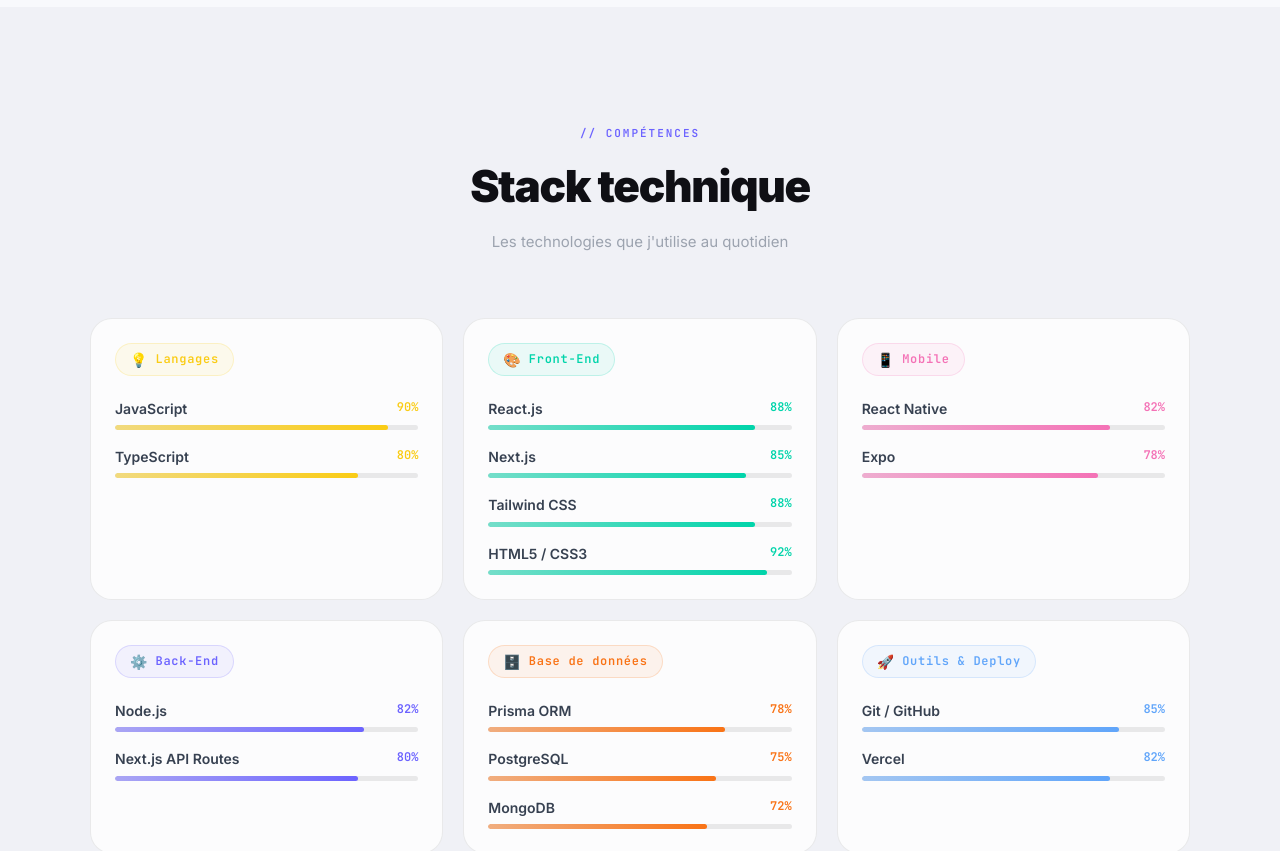
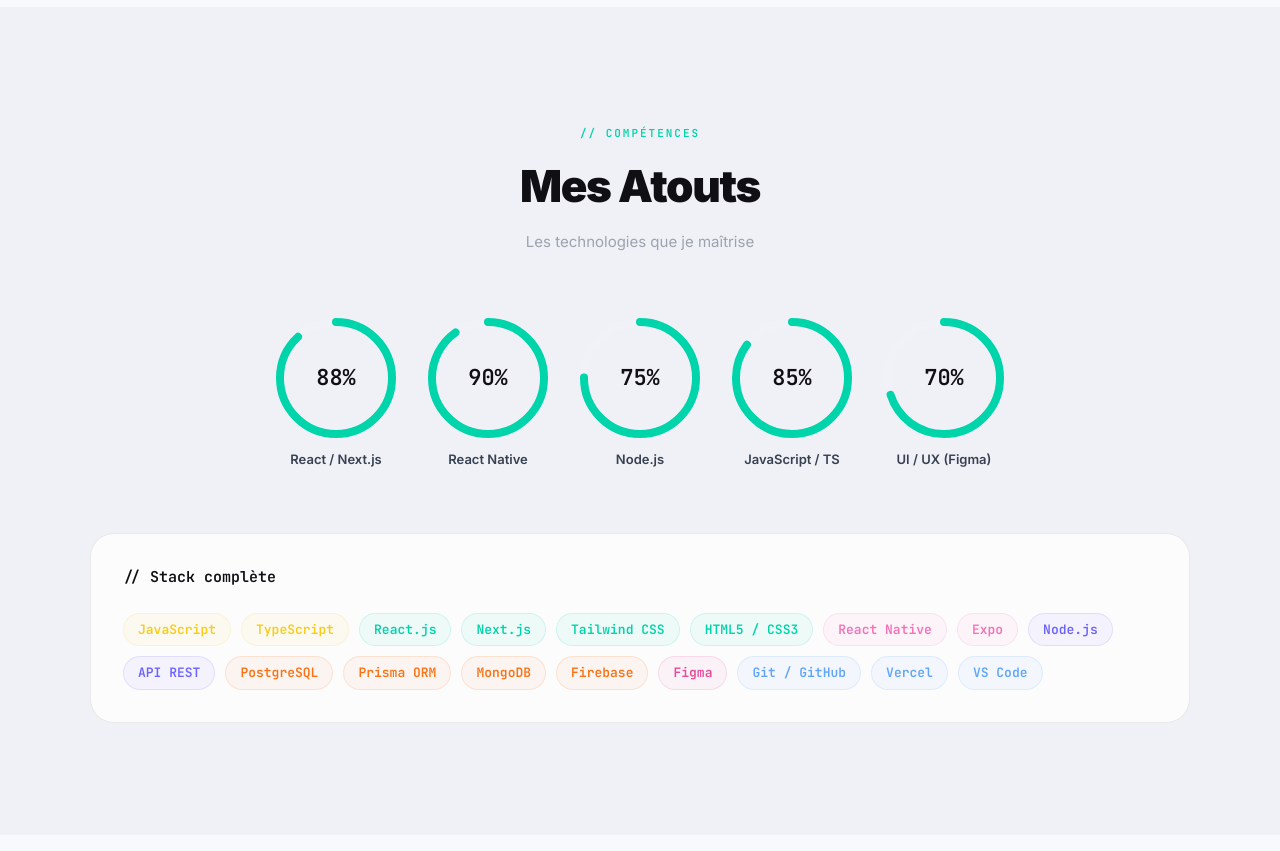
Before and after one commit to Barry-webdev/Mon-Portfolio, a React (Vite) app in the folder Frontend/: page / in a window 1280 px wide. Shown: the part 1760-2611 px from the top of the page. Built offline with nearby package versions, Linux system fonts and the light colour scheme.

Commit message:
feat: redesign Skills with circular progress + full stack tags + Figma

```diff
--- a/Frontend/src/data/index.ts
+++ b/Frontend/src/data/index.ts
@@ -84,18 +84,19 @@
 // ─────────────────────────────────────────────
 export const skills: Skill[] = [
   { name: "JavaScript", level: 90, category: "language" },
-  { name: "TypeScript", level: 80, category: "language" },
-  { name: "React.js", level: 88, category: "frontend" },
-  { name: "React Native", level: 82, category: "mobile" },
+  { name: "TypeScript", level: 85, category: "language" },
+  { name: "React.js / Next.js", level: 88, category: "frontend" },
+  { name: "React Native", level: 90, category: "mobile" },
   { name: "Expo", level: 78, category: "mobile" },
   { name: "Next.js", level: 85, category: "frontend" },
   { name: "Tailwind CSS", level: 88, category: "frontend" },
   { name: "HTML5 / CSS3", level: 92, category: "frontend" },
-  { name: "Node.js", level: 82, category: "backend" },
+  { name: "Node.js", level: 75, category: "backend" },
   { name: "Next.js API Routes", level: 80, category: "backend" },
   { name: "Prisma ORM", level: 78, category: "database" },
   { name: "PostgreSQL", level: 75, category: "database" },
   { name: "MongoDB", level: 72, category: "database" },
+  { name: "UI / UX (Figma)", level: 70, category: "other" },
   { name: "Git / GitHub", level: 85, category: "devops" },
   { name: "Vercel", level: 82, category: "devops" },
 ];
--- a/Frontend/src/sections/Skills.tsx
+++ b/Frontend/src/sections/Skills.tsx
@@ -1,127 +1,191 @@
 import { useLang } from "../hooks/useLang";
-import { skills } from "../data";
 import { useScrollReveal } from "../hooks/useScrollReveal";
 
-const CATEGORY_META: Record<string, { fr:string; en:string; color:string; icon:string }> = {
-  frontend: { fr:"Front-End",       en:"Front-End",    color:"#00D4AA", icon:"🎨" },
-  backend:  { fr:"Back-End",        en:"Back-End",     color:"#6C63FF", icon:"⚙️" },
-  database: { fr:"Base de données", en:"Database",     color:"#F97316", icon:"🗄️" },
-  language: { fr:"Langages",        en:"Languages",    color:"#FACC15", icon:"💡" },
-  devops:   { fr:"Outils & Deploy", en:"Tools & Deploy",color:"#60A5FA",icon:"🚀" },
-  mobile:   { fr:"Mobile",          en:"Mobile",       color:"#F472B6", icon:"📱" },
-  other:    { fr:"Autre",           en:"Other",        color:"#a3a3a3", icon:"🔩" },
-};
+// Compétences principales affichées en cercles
+const MAIN_SKILLS = [
+  { name: "React / Next.js",     level: 88, color: "#00D4AA" },
+  { name: "React Native",        level: 90, color: "#00D4AA" },
+  { name: "Node.js",             level: 75, color: "#00D4AA" },
+  { name: "JavaScript / TS",     level: 85, color: "#00D4AA" },
+  { name: "UI / UX (Figma)",     level: 70, color: "#00D4AA" },
+];
+
+// Toutes les techs en tags
+const ALL_SKILLS = [
+  { name: "JavaScript",       category: "Langages",        color: "#FACC15" },
+  { name: "TypeScript",       category: "Langages",        color: "#FACC15" },
+  { name: "React.js",         category: "Front-End",       color: "#00D4AA" },
+  { name: "Next.js",          category: "Front-End",       color: "#00D4AA" },
+  { name: "Tailwind CSS",     category: "Front-End",       color: "#00D4AA" },
+  { name: "HTML5 / CSS3",     category: "Front-End",       color: "#00D4AA" },
+  { name: "React Native",     category: "Mobile",          color: "#F472B6" },
+  { name: "Expo",             category: "Mobile",          color: "#F472B6" },
+  { name: "Node.js",          category: "Back-End",        color: "#6C63FF" },
+  { name: "API REST",         category: "Back-End",        color: "#6C63FF" },
+  { name: "PostgreSQL",       category: "Base de données", color: "#F97316" },
+  { name: "Prisma ORM",       category: "Base de données", color: "#F97316" },
+  { name: "MongoDB",          category: "Base de données", color: "#F97316" },
+  { name: "Firebase",         category: "Base de données", color: "#F97316" },
+  { name: "Figma",            category: "UI/UX",           color: "#EC4899" },
+  { name: "Git / GitHub",     category: "Outils",          color: "#60A5FA" },
+  { name: "Vercel",           category: "Outils",          color: "#60A5FA" },
+  { name: "VS Code",          category: "Outils",          color: "#60A5FA" },
+];
+
+// Cercle SVG
+interface CircleProps {
+  level: number;
+  color: string;
+  size?: number;
+  visible: boolean;
+}
+
+function CircleProgress({ level, color, size = 120, visible }: CircleProps) {
+  const stroke = 8;
+  const r = (size - stroke) / 2;
+  const circ = 2 * Math.PI * r;
+  const offset = circ - (visible ? level / 100 : 0) * circ;
+
+  return (
+    <svg width={size} height={size} style={{ transform: "rotate(-90deg)" }}>
+      {/* Track */}
+      <circle cx={size/2} cy={size/2} r={r}
+        fill="none" stroke="rgba(255,255,255,0.06)" strokeWidth={stroke} />
+      {/* Progress */}
+      <circle cx={size/2} cy={size/2} r={r}
+        fill="none" stroke={color} strokeWidth={stroke}
+        strokeLinecap="round"
+        strokeDasharray={circ}
+        strokeDashoffset={offset}
+        style={{ transition: visible ? "stroke-dashoffset 1.2s cubic-bezier(.22,1,.36,1)" : "none" }}
+      />
+    </svg>
+  );
+}
 
 export default function Skills() {
   const { lang } = useLang();
-  const header = useScrollReveal();
-
-  const categories = Array.from(new Set(skills.map(s => s.category)));
+  const header  = useScrollReveal();
+  const circles = useScrollReveal();
+  const tags    = useScrollReveal();
 
   return (
-    <section id="skills" style={{ backgroundColor:"var(--bg-alt)", padding:"7rem 1.5rem" }}>
-      <div style={{ maxWidth:"1100px", margin:"0 auto" }}>
+    <section id="skills" style={{ backgroundColor: "var(--bg-alt)", padding: "7rem 1.5rem" }}>
+      <div style={{ maxWidth: "1100px", margin: "0 auto" }}>
 
         {/* Header */}
         <div
           ref={header.ref as React.RefObject<HTMLDivElement>}
           className={`reveal ${header.visible ? "visible" : ""}`}
-          style={{ textAlign:"center", marginBottom:"4rem" }}
+          style={{ textAlign: "center", marginBottom: "4rem" }}
         >
           <span style={{
-            display:"inline-block", fontSize:"0.6875rem", fontWeight:700,
-            letterSpacing:"0.18em", textTransform:"uppercase",
-            color:"var(--accent-purple)", marginBottom:"0.75rem",
-            fontFamily:"var(--font-mono)",
+            display: "inline-block", fontSize: "0.6875rem", fontWeight: 700,
+            letterSpacing: "0.18em", textTransform: "uppercase",
+            color: "var(--accent-teal)", marginBottom: "0.75rem",
+            fontFamily: "var(--font-mono)",
           }}>
-            {lang==="fr" ? "// Compétences" : "// Skills"}
+            {lang === "fr" ? "// Compétences" : "// Skills"}
           </span>
           <h2 style={{
-            margin:0, fontSize:"clamp(1.875rem, 5vw, 2.75rem)",
-            fontWeight:900, color:"var(--text-primary)", letterSpacing:"-0.03em",
+            margin: 0, fontSize: "clamp(1.875rem, 5vw, 2.75rem)",
+            fontWeight: 900, color: "var(--text-primary)", letterSpacing: "-0.03em",
           }}>
-            {lang==="fr" ? "Stack technique" : "Tech Stack"}
+            {lang === "fr" ? "Mes Atouts" : "My Strengths"}
           </h2>
-          <p style={{ marginTop:"0.75rem", color:"var(--text-muted)", fontSize:"0.9375rem" }}>
-            {lang==="fr" ? "Les technologies que j'utilise au quotidien" : "Technologies I use on a daily basis"}
+          <p style={{ marginTop: "0.75rem", color: "var(--text-muted)", fontSize: "0.9375rem" }}>
+            {lang === "fr" ? "Les technologies que je maîtrise" : "Technologies I master"}
           </p>
         </div>
 
-        {/* Grid */}
-        <div style={{ display:"grid", gridTemplateColumns:"repeat(auto-fit, minmax(300px, 1fr))", gap:"1.25rem" }}>
-          {categories.map((cat, ci) => {
-            const meta = CATEGORY_META[cat] ?? CATEGORY_META.other;
-            const catSkills = skills.filter(s => s.category === cat);
-            return (
-              <SkillCard key={cat} meta={meta} catSkills={catSkills} lang={lang} delay={ci * 80} />
-            );
-          })}
+        {/* Cercles principaux */}
+        <div
+          ref={circles.ref as React.RefObject<HTMLDivElement>}
+          className={`reveal ${circles.visible ? "visible" : ""}`}
+          style={{
+            display: "flex", flexWrap: "wrap",
+            justifyContent: "center", gap: "2rem",
+            marginBottom: "4rem",
+          }}
+        >
+          {MAIN_SKILLS.map((skill, i) => (
+            <div key={skill.name}
+              style={{
+                display: "flex", flexDirection: "column",
+                alignItems: "center", gap: "0.75rem",
+                transitionDelay: `${i * 100}ms`,
+              }}
+              className={`reveal ${circles.visible ? "visible" : ""}`}
+            >
+              {/* Cercle + % */}
+              <div style={{ position: "relative", width: 120, height: 120 }}>
+                <CircleProgress level={skill.level} color={skill.color} visible={circles.visible} />
+                <div style={{
+                  position: "absolute", inset: 0,
+                  display: "flex", alignItems: "center", justifyContent: "center",
+                  flexDirection: "column",
+                }}>
+                  <span style={{
+                    fontSize: "1.375rem", fontWeight: 900,
+                    color: "var(--text-primary)", fontFamily: "var(--font-mono)",
+                    lineHeight: 1,
+                  }}>
+                    {circles.visible ? `${skill.level}%` : "0%"}
+                  </span>
+                </div>
+              </div>
+              <span style={{
+                fontSize: "0.8125rem", fontWeight: 600,
+                color: "var(--text-secondary)", textAlign: "center",
+                whiteSpace: "nowrap",
+              }}>
+                {skill.name}
+              </span>
+            </div>
+          ))}
         </div>
+
+        {/* Toutes les techs en tags */}
+        <div
+          ref={tags.ref as React.RefObject<HTMLDivElement>}
+          className={`reveal ${tags.visible ? "visible" : ""}`}
+          style={{
+            padding: "2rem",
+            borderRadius: "1.5rem",
+            border: "1px solid var(--border)",
+            backgroundColor: "var(--bg-card)",
+          }}
+        >
+          <h3 style={{
+            margin: "0 0 1.5rem",
+            fontSize: "0.9375rem", fontWeight: 700,
+            color: "var(--text-primary)",
+            fontFamily: "var(--font-mono)",
+          }}>
+            {lang === "fr" ? "// Stack complète" : "// Full stack"}
+          </h3>
+          <div style={{ display: "flex", flexWrap: "wrap", gap: "0.625rem" }}>
+            {ALL_SKILLS.map(skill => (
+              <span key={skill.name} style={{
+                display: "inline-flex", alignItems: "center", gap: "0.375rem",
+                padding: "0.375rem 0.875rem", borderRadius: "9999px",
+                border: `1px solid ${skill.color}25`,
+                backgroundColor: `${skill.color}0e`,
+                color: skill.color, fontSize: "0.8125rem", fontWeight: 600,
+                fontFamily: "var(--font-mono)",
+                transition: "transform 0.2s, background 0.2s",
+                cursor: "default",
+              }}
+                onMouseEnter={e => { e.currentTarget.style.backgroundColor = `${skill.color}20`; e.currentTarget.style.transform = "translateY(-2px)"; }}
+                onMouseLeave={e => { e.currentTarget.style.backgroundColor = `${skill.color}0e`; e.currentTarget.style.transform = "translateY(0)"; }}
+              >
+                {skill.name}
+              </span>
+            ))}
+          </div>
+        </div>
+
       </div>
     </section>
   );
 }
-
-interface SkillCardProps {
-  meta: { fr:string; en:string; color:string; icon:string };
-  catSkills: typeof skills;
-  lang: string;
-  delay: number;
-}
-
-function SkillCard({ meta, catSkills, lang, delay }: SkillCardProps) {
-  const { ref, visible } = useScrollReveal();
-
-  return (
-    <div
-      ref={ref as React.RefObject<HTMLDivElement>}
-      className={`reveal ${visible ? "visible" : ""}`}
-      style={{
-        transitionDelay: `${delay}ms`,
-        padding:"1.5rem", borderRadius:"1.375rem",
-        border:"1px solid var(--border)",
-        backgroundColor:"var(--bg-card)",
-        transition:"border-color 0.25s, transform 0.25s, box-shadow 0.25s",
-      }}
-      onMouseEnter={e=>{ e.currentTarget.style.borderColor=`${meta.color}40`; e.currentTarget.style.transform="translateY(-4px)"; e.currentTarget.style.boxShadow=`0 16px 40px ${meta.color}12`; }}
-      onMouseLeave={e=>{ e.currentTarget.style.borderColor="var(--border)"; e.currentTarget.style.transform="translateY(0)"; e.currentTarget.style.boxShadow="none"; }}
-    >
-      {/* Category pill */}
-      <div style={{
-        display:"inline-flex", alignItems:"center", gap:"0.5rem",
-        marginBottom:"1.375rem", padding:"0.3rem 0.875rem",
-        borderRadius:"9999px",
-        backgroundColor:`${meta.color}12`,
-        border:`1px solid ${meta.color}30`,
-      }}>
-        <span style={{ fontSize:"0.875rem" }}>{meta.icon}</span>
-        <span style={{ fontSize:"0.75rem", fontWeight:700, color:meta.color, letterSpacing:"0.06em", fontFamily:"var(--font-mono)" }}>
-          {lang==="fr" ? meta.fr : meta.en}
-        </span>
-      </div>
-
-      {/* Skills */}
-      <div style={{ display:"flex", flexDirection:"column", gap:"1rem" }}>
-        {catSkills.map(skill => (
-          <div key={skill.name}>
-            <div style={{ display:"flex", justifyContent:"space-between", marginBottom:"0.4rem" }}>
-              <span style={{ fontSize:"0.875rem", fontWeight:600, color:"var(--text-secondary)" }}>{skill.name}</span>
-              <span style={{ fontSize:"0.75rem", fontWeight:700, color:meta.color, fontFamily:"var(--font-mono)" }}>{skill.level}%</span>
-            </div>
-            <div style={{
-              height:"5px", borderRadius:"9999px",
-              backgroundColor:"var(--border)", overflow:"hidden",
-            }}>
-              <div style={{
-                height:"100%", borderRadius:"9999px",
-                width: visible ? `${skill.level}%` : "0%",
-                background:`linear-gradient(90deg, ${meta.color}80, ${meta.color})`,
-                transition:`width 1.1s cubic-bezier(.22,1,.36,1) ${Math.random()*200}ms`,
-              }}/>
-            </div>
-          </div>
-        ))}
-      </div>
-    </div>
-  );
-}
```
